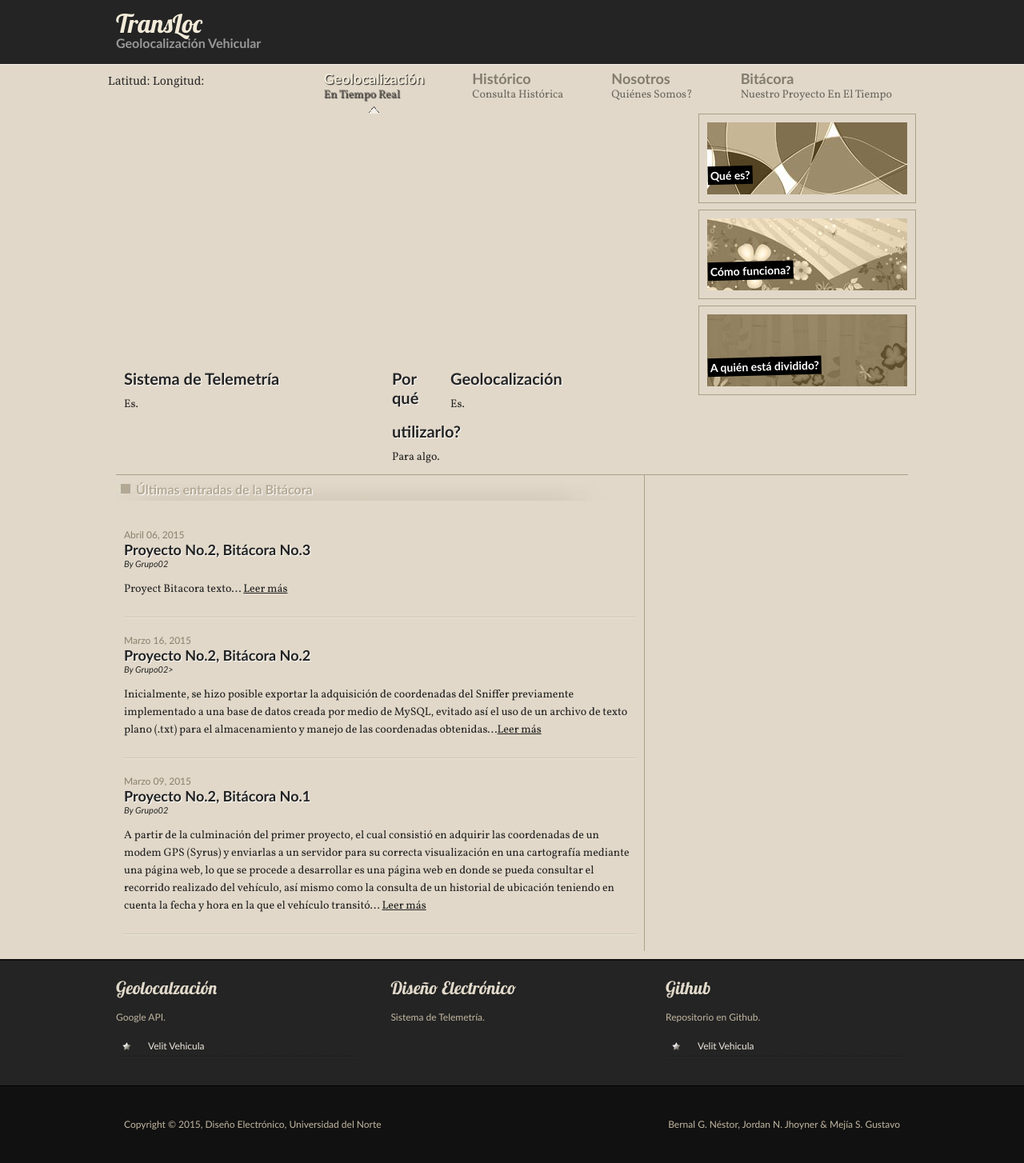
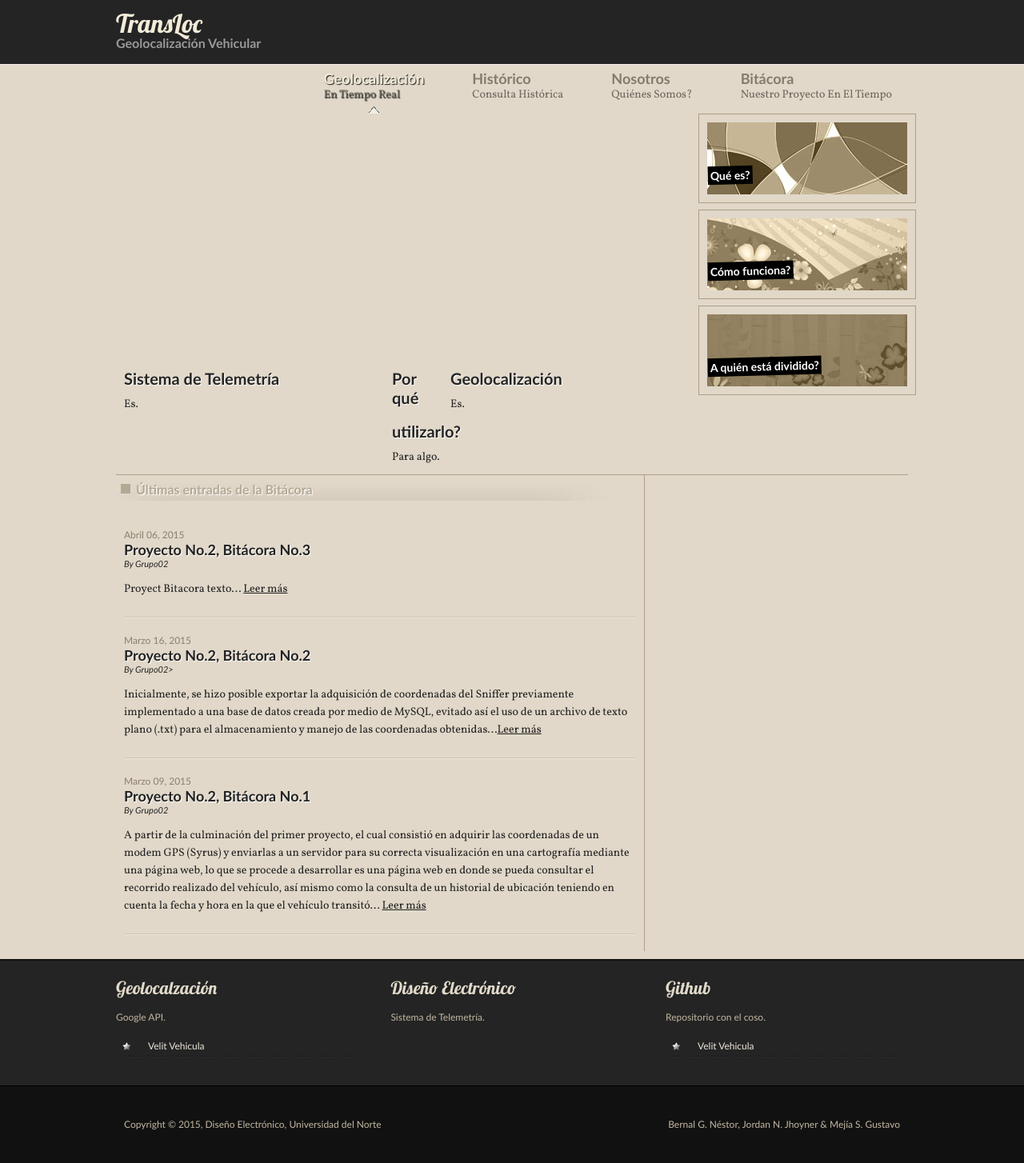
Before and after one commit to nestornesus/TransLocGPS, a PHP site: page / in a window 1280 px wide. Shown: the whole page at 80% size. Run offline with PHP 8.4, Linux system fonts and the light colour scheme; data that the repository does not hold is empty.

Commit message:
Update index.php

```diff
--- a/index.php
+++ b/index.php
@@ -4,6 +4,7 @@
 <meta http-equiv="Content-Type" content="text/html; charset=UTF-8" />
 <link href="style.css" rel="stylesheet" type="text/css" />
 <title>TransLoc - Geolocalización Vehicular</title>
+
 
 
 </head>
@@ -28,13 +29,11 @@
   <div id="wrap">
     <div id="homeheader">
 
-   	   <?php
-    	echo "Latitud: ", $latitud[count($latitud)-1];
-  	 	 echo "  ";
- 	  	 echo "Longitud: ", $longitud[count($longitud)-1];
-   		 ?>
+
+
     	<div id="map"></div>
     	<p id="error"></p>
+
 
 
       <div id="rightboxes">
@@ -112,7 +111,7 @@
     </div>
     <div class="col2">
       <h2>Github</h2>
-      <p>Repositorio en Github.</p>
+      <p>Repositorio con el coso.</p>
       <ul>
         <li><a href="#">velit vehicula</a></li>
       </ul>
@@ -126,7 +125,7 @@
   <div id="footer">
     <div id="copyright">
       <p class="left">Copyright &copy; 2015, Diseño Electrónico, Universidad del Norte</p>
-      <p class="right"> Bernal G. Néstor, Jordan N. Jhoyner &amp; Mejía S. Gustavo</a></p>
+      <p class="right"> Bernal G. Néstor, Jordan N. Jhoyner & Mejía S. Gustavo</a></p>
       <div class="clear"></div>
     </div>
   </div>
```
